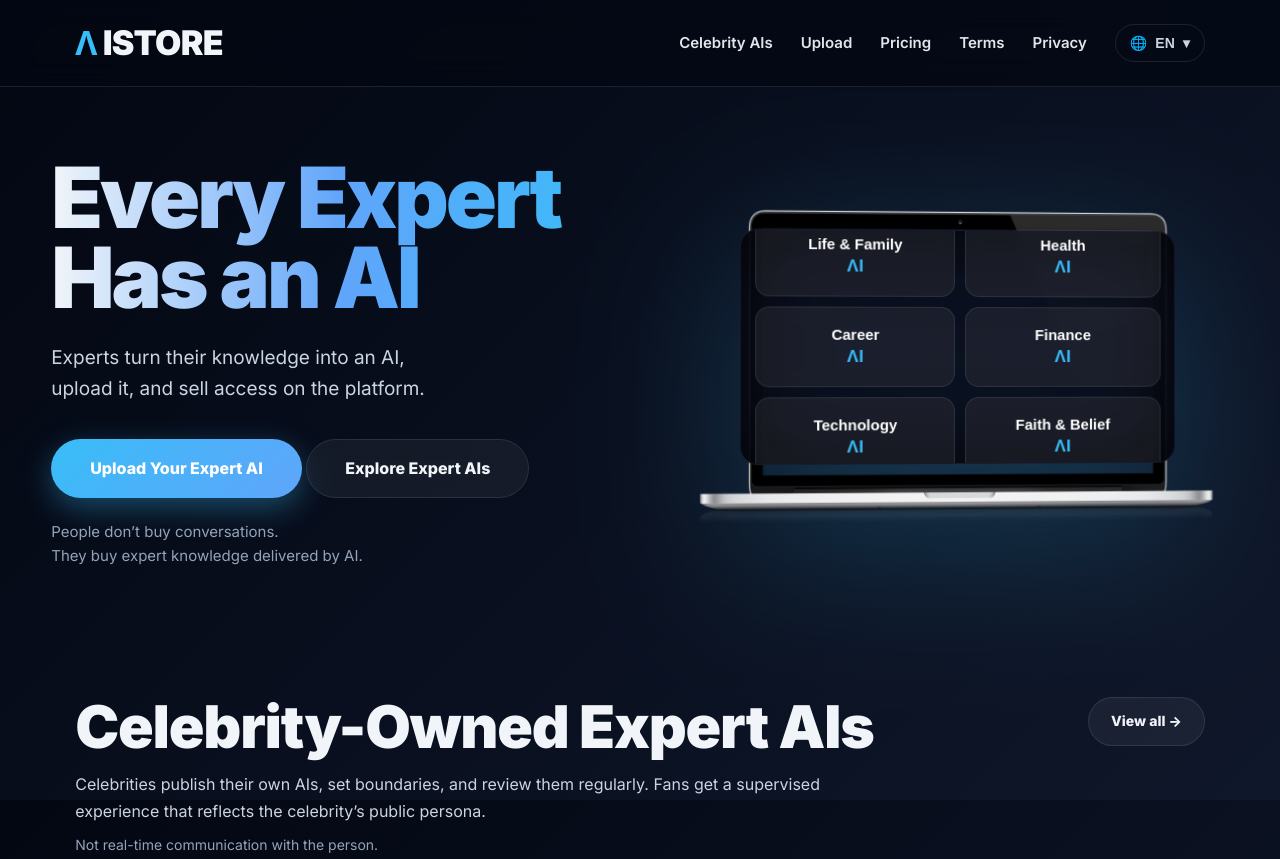
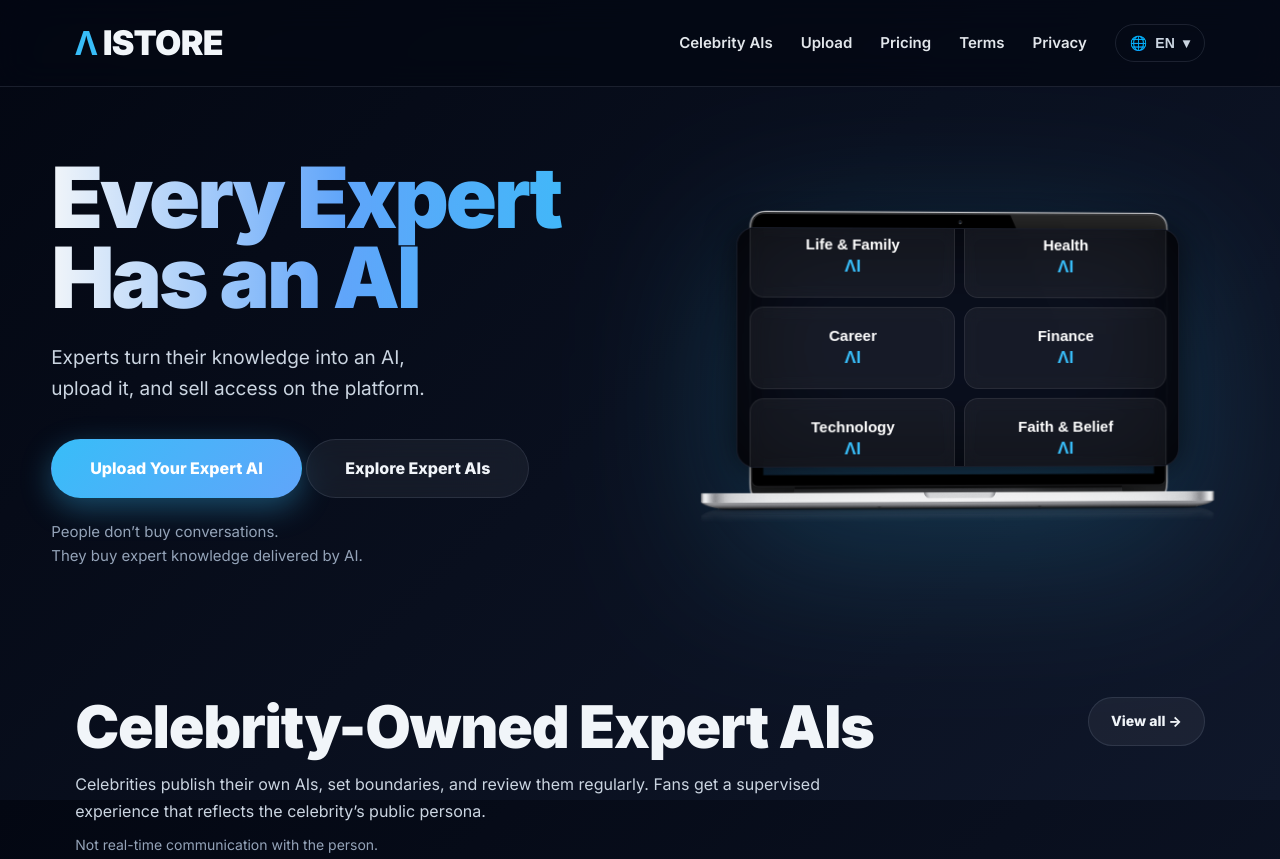
Before and after one commit to busraargoz-ui/aistore-investor-ready, a website: page index.html in a window 1280 px wide. Shown: the top 859 px of the page. Drawn offline with Linux system fonts and the light colour scheme.

Commit message:
Update styles.css

```diff
--- a/styles.css
+++ b/styles.css
@@ -140,7 +140,7 @@ a{color:inherit;text-decoration:none}
 }
 
 /* =========================
-   LAPTOP — GROK NET DÜZELTME (kartlar tam oturacak, taşma yok)
+   LAPTOP — GROK SON DÜZELTME (tam gömülü + yan taşma kalktı)
    ========================= */
 .hero-right {
   display: flex;
@@ -153,7 +153,7 @@ a{color:inherit;text-decoration:none}
   width: min(720px, 44vw);
   max-width: 720px;
   filter: drop-shadow(0 40px 80px rgba(56,189,248,.22));
-  transform: perspective(1000px) rotateY(3deg);
+  transform: perspective(1000px) rotateY(2deg);
   transition: transform .6s ease;
 }
 
@@ -167,55 +167,55 @@ a{color:inherit;text-decoration:none}
   display: block;
 }
 
-/* Ekran alanı — tam oturması için ince ayar */
+/* Ekran alanı — GÖMÜLÜ HİSSİ İÇİN İNCE AYAR */
 .laptopScreen {
   position: absolute;
-  left: 9.8%;      /* kenar boşlukları azaltıldı */
-  right: 9.8%;
-  top: 9.2%;       /* üst boşluk azaltıldı */
-  bottom: 18.8%;   /* alt boşluk azaltıldı, taşma kalkar */
+  left: 9.2%;       /* yan boşluklar daraltıldı, taşma kalkar */
+  right: 9.2%;
+  top: 8.6%;        /* üst boşluk azaltıldı */
+  bottom: 17.8%;    /* alt boşluk azaltıldı, kartlar tam sığar */
   border-radius: 18px;
   overflow: hidden;
-  background: rgba(10,14,28,.92);
-  border: 1px solid rgba(255,255,255,.05);
-  box-shadow: inset 0 0 80px rgba(0,0,0,.75);
-  padding: 10px;   /* padding küçültüldü, kartlar daha rahat sığar */
+  background: rgba(10,14,28,.96); /* koyu + biraz opak, cam gibi */
+  border: 1px solid rgba(255,255,255,.06); /* hafif parlak çerçeve */
+  box-shadow: inset 0 0 100px rgba(0,0,0,.85), 0 0 30px rgba(0,0,0,.6); /* çift gölge - derinlik maksimum */
+  padding: 9px;     /* iç boşluk küçültüldü */
 }
 
-/* İç grid — kartlar tam ortada ve simetrik */
+/* İç grid — kartlar tam ortalı */
 .aiGrid {
   height: 100%;
   width: 100%;
   display: grid;
   grid-template-columns: repeat(2, 1fr);
-  gap: 10px;       /* gap küçültüldü */
+  gap: 9px;         /* gap küçültüldü, sıkı yerleşim */
   align-content: center;
   justify-content: center;
-  padding: 4px;
+  padding: 3px;
 }
 
 /* Kartlar — taşma önlendi, boyut dengelendi */
 .aiCard {
-  background: rgba(255,255,255,.07);
+  background: rgba(255,255,255,.06);
   border-radius: 14px;
-  padding: 14px 10px;
+  padding: 16px 10px;
   text-align: center;
   font-weight: 900;
   color: #fff;
-  border: 1px solid rgba(255,255,255,.09);
+  border: 1px solid rgba(255,255,255,.08);
   backdrop-filter: blur(8px);
   transition: transform .25s ease, background .25s ease, box-shadow .25s ease;
   display: flex;
   flex-direction: column;
   justify-content: center;
   align-items: center;
-  min-height: 80px; /* kartların yüksekliği eşit olsun */
+  min-height: 82px;
 }
 
 .aiCard:hover {
   transform: translateY(-5px);
   box-shadow: 0 12px 32px rgba(0,0,0,.35);
-  background: rgba(255,255,255,.11);
+  background: rgba(255,255,255,.10);
 }
 
 .aiTitle {
@@ -229,23 +229,23 @@ a{color:inherit;text-decoration:none}
   color: var(--accent);
 }
 
-/* Responsive — senin 1536×864 ekranında taşma olmaması için */
+/* Responsive — 1536×864'te tam oturması için */
 @media (max-width: 1600px) {
   .laptopWrap { width: min(680px, 42vw); }
-  .laptopScreen { left: 9.5%; right: 9.5%; top: 9%; bottom: 18.5%; }
+  .laptopScreen { left: 8.8%; right: 8.8%; top: 8.4%; bottom: 17.5%; }
 }
 
 @media (max-width: 1100px) {
   .laptopWrap { width: min(620px, 55vw); }
-  .laptopScreen { left: 9%; right: 9%; top: 8.8%; bottom: 18%; }
+  .laptopScreen { left: 8.4%; right: 8.4%; top: 8.2%; bottom: 17%; }
 }
 
 @media (max-width: 768px) {
   .hero { grid-template-columns: 1fr; text-align: center; padding: 80px 0 60px; }
   .laptopWrap { width: min(520px, 90vw); transform: none; }
   .laptopWrap:hover { transform: none; }
-  .laptopScreen { left: 8.5%; right: 8.5%; top: 8.5%; bottom: 17.5%; padding: 8px; gap: 8px; }
-  .aiGrid { grid-template-columns: 1fr; } /* mobilde tek sütun */
+  .laptopScreen { left: 7.8%; right: 7.8%; top: 8%; bottom: 16.5%; padding: 8px; gap: 8px; }
+  .aiGrid { grid-template-columns: 1fr; }
 }
 
 /* CELEB SECTION */
```
